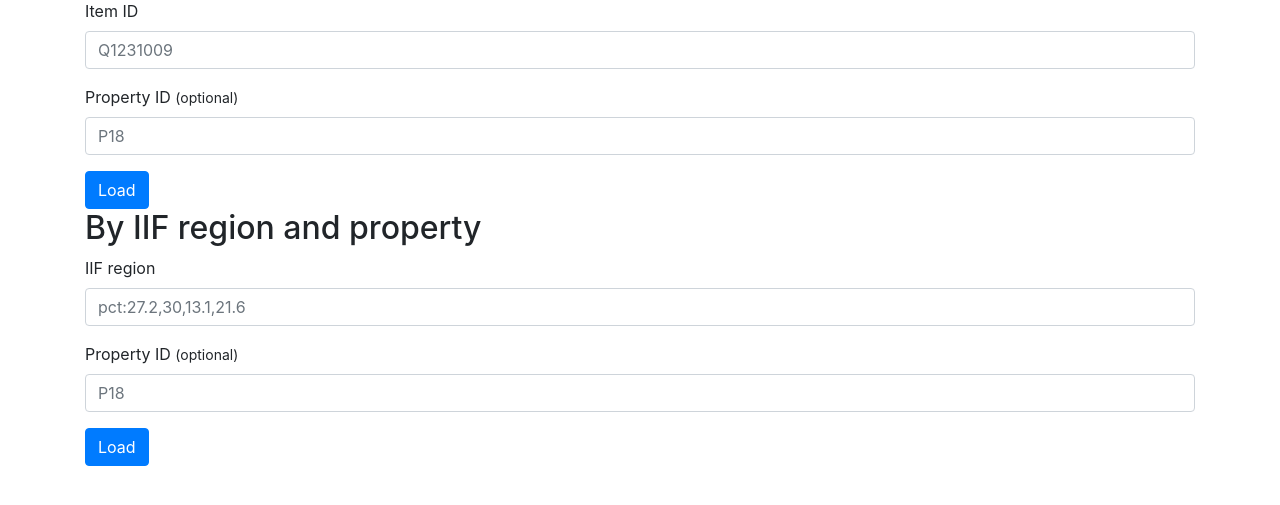
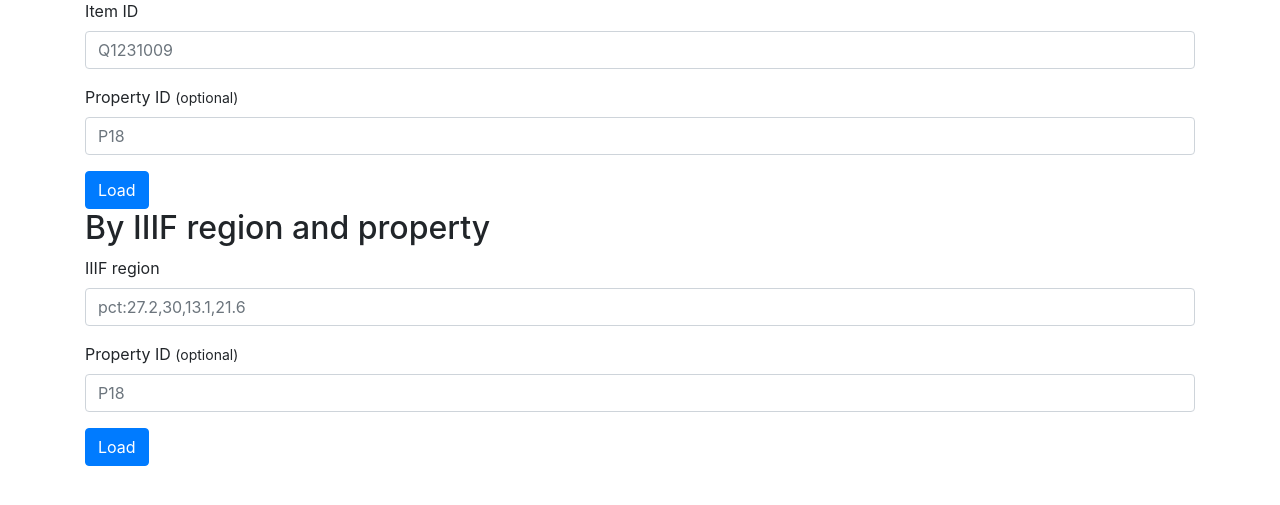
Before and after one commit to lucaswerkmeister/tool-wd-image-positions, a Flask app: page / in a window 1280 px wide. Shown: the part 215-720 px from the top of the page. Run offline with Flask 2, Linux system fonts and the light colour scheme; some libraries are stand-ins or nearby versions.

Commit message:
Fix IIIF name
It has three “i”s, not two.

```diff
--- a/app.py
+++ b/app.py
@@ -20,13 +20,13 @@ def index():
                 return flask.redirect(flask.url_for('item_and_property', item_id=item_id, property_id=property_id))
             else:
                 return flask.redirect(flask.url_for('item', item_id=item_id))
-        if 'iif_region' in flask.request.form:
-            iif_region = flask.request.form['iif_region']
+        if 'iiif_region' in flask.request.form:
+            iiif_region = flask.request.form['iiif_region']
             property_id = flask.request.form.get('property_id')
             if property_id:
-                return flask.redirect(flask.url_for('iif_region_and_property', iif_region=iif_region, property_id=property_id))
+                return flask.redirect(flask.url_for('iiif_region_and_property', iiif_region=iiif_region, property_id=property_id))
             else:
-                return flask.redirect(flask.url_for('iif_region', iif_region=iif_region))
+                return flask.redirect(flask.url_for('iiif_region', iiif_region=iiif_region))
     return flask.render_template('index.html')
 
 @app.route('/item/<item_id>')
@@ -37,13 +37,13 @@ def item(item_id):
 def item_and_property(item_id, property_id):
     return flask.render_template('item.html', **load_item_and_property(item_id, property_id))
 
-@app.route('/iif_region/<iif_region>')
-def iif_region(iif_region):
-    return iif_region_and_property(iif_region, 'P18')
+@app.route('/iiif_region/<iiif_region>')
+def iiif_region(iiif_region):
+    return iiif_region_and_property(iiif_region, 'P18')
 
-@app.route('/iif_region/<iif_region>/<property_id>')
-def iif_region_and_property(iif_region, property_id):
-    query = 'SELECT DISTINCT ?item WHERE { ?item p:P180/pq:P2677 "' + iif_region.replace('\\', '\\\\').replace('"', '\\"') + '". }'
+@app.route('/iiif_region/<iiif_region>/<property_id>')
+def iiif_region_and_property(iiif_region, property_id):
+    query = 'SELECT DISTINCT ?item WHERE { ?item p:P180/pq:P2677 "' + iiif_region.replace('\\', '\\\\').replace('"', '\\"') + '". }'
     with urllib.request.urlopen('https://query.wikidata.org/sparql?format=json&query=' + urllib.parse.quote(query)) as request:
         query_results = json.load(request)
 
@@ -52,18 +52,18 @@ def iif_region_and_property(iif_region, property_id):
         item_id = result['item']['value'][len('http://www.wikidata.org/entity/'):]
         items.append(load_item_and_property(item_id, property_id))
 
-    return flask.render_template('iif_region.html', items=items)
+    return flask.render_template('iiif_region.html', items=items)
 
 # https://iiif.io/api/image/2.0/#region
 @app.template_filter()
-def iif_region_to_style(iif_region):
-    if iif_region == 'full':
+def iiif_region_to_style(iiif_region):
+    if iiif_region == 'full':
         return 'left: 0px; top: 0px; width: 100%; height: 100%;'
-    if iif_region.startswith('pct:'):
-        left, top, width, height = iif_region[len('pct:'):].split(',')
+    if iiif_region.startswith('pct:'):
+        left, top, width, height = iiif_region[len('pct:'):].split(',')
         z_index = int(1_000_000 / (float(width)*float(height)))
         return 'left: %s%%; top: %s%%; width: %s%%; height: %s%%; z-index: %s;' % (left, top, width, height, z_index)
-    left, top, width, height = iif_region.split(',')
+    left, top, width, height = iiif_region.split(',')
     z_index = int(1_000_000_000 / (int(width)*int(height)))
     return 'left: %spx; top: %spx; width: %spx; height: %spx; z-index: %s;' % (left, top, width, height, z_index)
 
@@ -127,7 +127,7 @@ def depicted_items(item_data):
         for qualifier in statement.get('qualifiers', {}).get('P2677', []):
             if qualifier['snaktype'] != 'value':
                 continue
-            depicted['iif_region'] = qualifier['datavalue']['value']
+            depicted['iiif_region'] = qualifier['datavalue']['value']
             break
 
         depicteds.append(depicted)
--- a/templates/image.html
+++ b/templates/image.html
@@ -10,8 +10,8 @@
                https://commons.wikimedia.org/wiki/Special:FilePath/{{ image_title }}?width=4096 4096w">
   {% set depicteds_without_region = [] %}
   {% for depicted in depicteds %}
-  {% if depicted.iif_region %}
-  <div class="depicted" style="{{ depicted.iif_region | iif_region_to_style }}"><a href="http://www.wikidata.org/entity/{{ depicted.item_id }}">{{ depicted.label }}</a></div>
+  {% if depicted.iiif_region %}
+  <div class="depicted" style="{{ depicted.iiif_region | iiif_region_to_style }}"><a href="http://www.wikidata.org/entity/{{ depicted.item_id }}">{{ depicted.label }}</a></div>
   {% else %}
   {% do depicteds_without_region.append(depicted) %}
   {% endif %}
--- a/templates/index.html
+++ b/templates/index.html
@@ -21,11 +21,11 @@
   </div>
   <button type="submit" class="btn btn-primary">Load</button>
 </form>
-<h2>By IIF region and property</h2>
+<h2>By IIIF region and property</h2>
 <form method="post">
   <div class="form-group">
-    <label for="iif_region">IIF region</label>
-    <input type="text" id="iif_region" name="iif_region" class="form-control" required placeholder="pct:27.2,30,13.1,21.6" pattern="pct:((100|[1-9]?\d(\.\d+)?),){3}(100|[1-9]?\d(\.\d+)?)">
+    <label for="iiif_region">IIIF region</label>
+    <input type="text" id="iiif_region" name="iiif_region" class="form-control" required placeholder="pct:27.2,30,13.1,21.6" pattern="pct:((100|[1-9]?\d(\.\d+)?),){3}(100|[1-9]?\d(\.\d+)?)">
   </div>
   <div class="form-group">
     <label for="property_id">Property ID <small>(optional)</small></label>
```
Also changed, not shown: templates/iiif_region.html (renamed from templates/iif_region.html).
